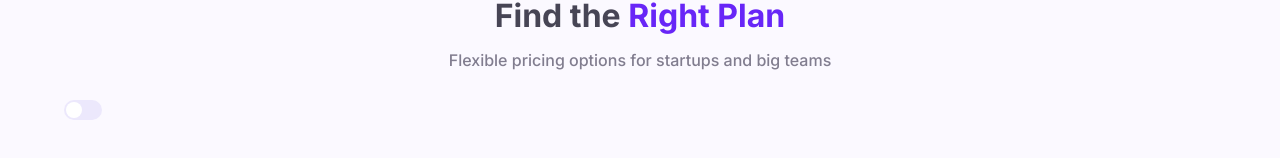
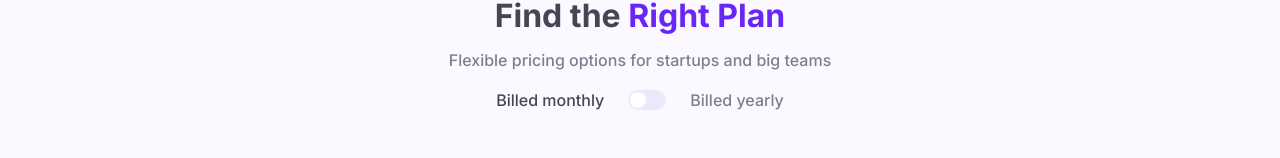
Before and after one commit to aliramazon/projectify-app-ui, a React (Create React App) app: page / in a window 1280 px wide. Shown: the part 2266-2424 px from the top of the page. Built offline with nearby package versions, Linux system fonts and the light colour scheme; no server answers.

Commit message:
Pricing Section: Add Billing Term switcher

```diff
--- a/src/marketing/home/sections/pricing/Pricing.tsx
+++ b/src/marketing/home/sections/pricing/Pricing.tsx
@@ -1,5 +1,5 @@
 import styled from "styled-components";
-import { Switch } from "design-system";
+import { Switch, Typography } from "design-system";
 import {
     Container,
     SectionBase,
@@ -8,34 +8,47 @@ import {
 } from "marketing/components";
 import { useState } from "react";
 
+type BillingTermType = "monthly" | "yearly";
+
 const PricingBase = styled(SectionBase)`
     background-color: var(--jaguar-25);
 
     .sectionHeading span {
         color: var(--violet-500);
     }
-
-    .sectionSubHeading {
-        margin-bottom: var(--space-28);
-    }
 `;
 
-const subscriptionPlans = {
+const BillingTermSwitcher = styled.div`
+    display: flex;
+    column-gap: var(--space-24);
+    align-items: center;
+    width: max-content;
+    margin: 0 auto;
+    margin-top: var(--space-16);
+`;
+
+const BillingTerm = styled.div`
+    cursor: pointer;
+`;
+
+const billingTerms = {
     monthly: false,
     yearly: true,
 };
 
 export const Pricing = () => {
-    const [subscription, setSubscription] = useState<"monthly" | "yearly">(
-        "monthly"
-    );
+    const [billingTerm, setBillingTerm] = useState<BillingTermType>("monthly");
 
     const handlePlanChange = (value: boolean) => {
         if (value) {
-            setSubscription("yearly");
-            return;
+            setBillingTerm("yearly");
+        } else {
+            setBillingTerm("monthly");
         }
-        setSubscription("monthly");
+    };
+
+    const selectBillingTerm = (term: BillingTermType) => {
+        setBillingTerm(term);
     };
 
     return (
@@ -48,12 +61,47 @@ export const Pricing = () => {
                 <SectionSubHeading>
                     Flexible pricing options for startups and big teams
                 </SectionSubHeading>
-                <Switch
-                    checked={subscriptionPlans[subscription]}
-                    id="subscription"
-                    onSwitch={handlePlanChange}
-                    shape="circle"
-                />
+                <BillingTermSwitcher>
+                    <BillingTerm
+                        className="billingTerm"
+                        onClick={() => selectBillingTerm("monthly")}
+                    >
+                        <Typography
+                            color={
+                                billingTerm === "monthly"
+                                    ? "neutral-strong"
+                                    : "neutral"
+                            }
+                            variant="paragraph-sm"
+                            weight="medium"
+                        >
+                            Billed monthly
+                        </Typography>
+                    </BillingTerm>
+
+                    <Switch
+                        checked={billingTerms[billingTerm]}
+                        id="billingterm"
+                        onSwitch={handlePlanChange}
+                        shape="circle"
+                    />
+                    <BillingTerm
+                        className="billingTerm"
+                        onClick={() => selectBillingTerm("yearly")}
+                    >
+                        <Typography
+                            color={
+                                billingTerm === "yearly"
+                                    ? "neutral-strong"
+                                    : "neutral"
+                            }
+                            variant="paragraph-sm"
+                            weight="medium"
+                        >
+                            Billed yearly
+                        </Typography>
+                    </BillingTerm>
+                </BillingTermSwitcher>
             </Container>
         </PricingBase>
     );
```
